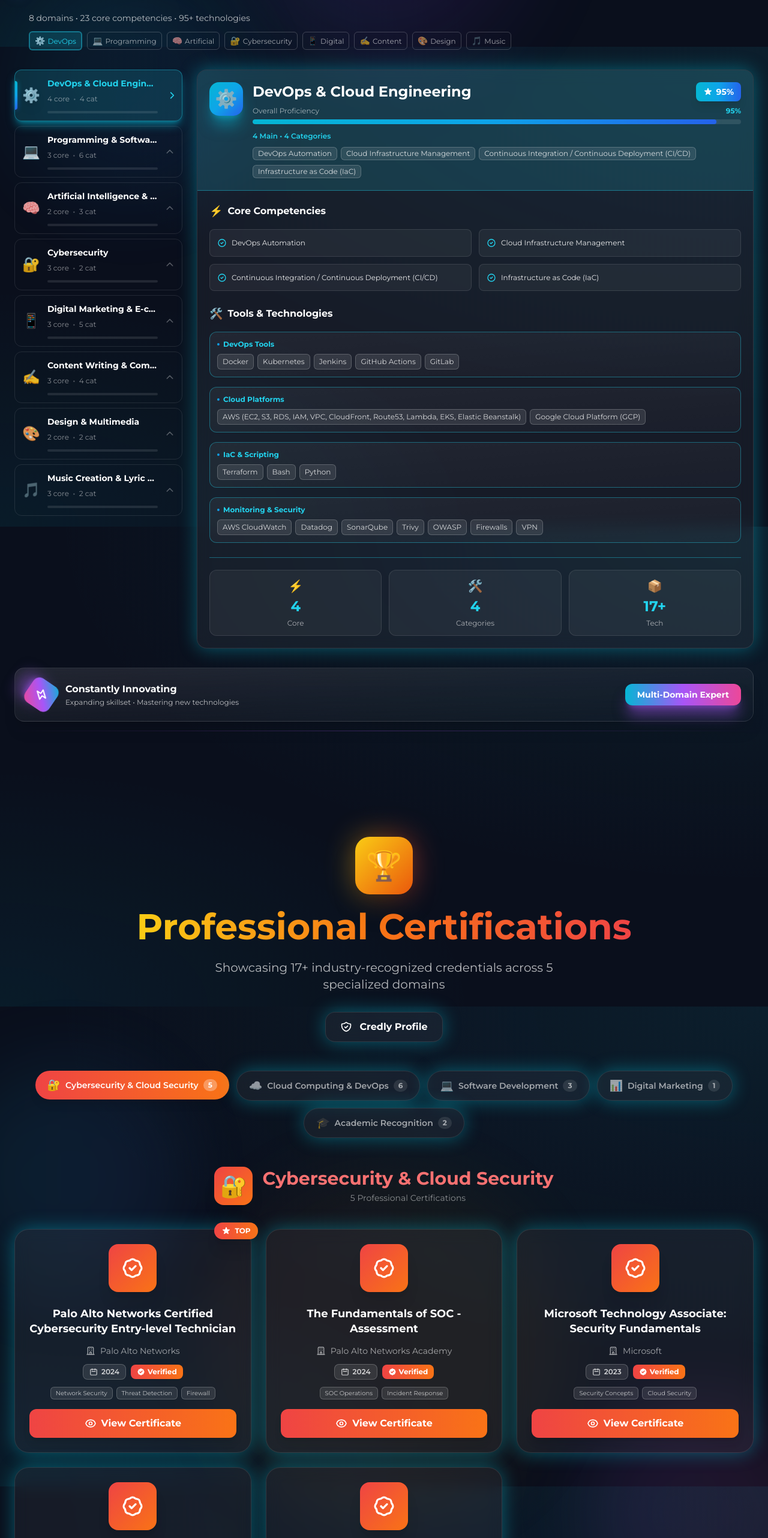
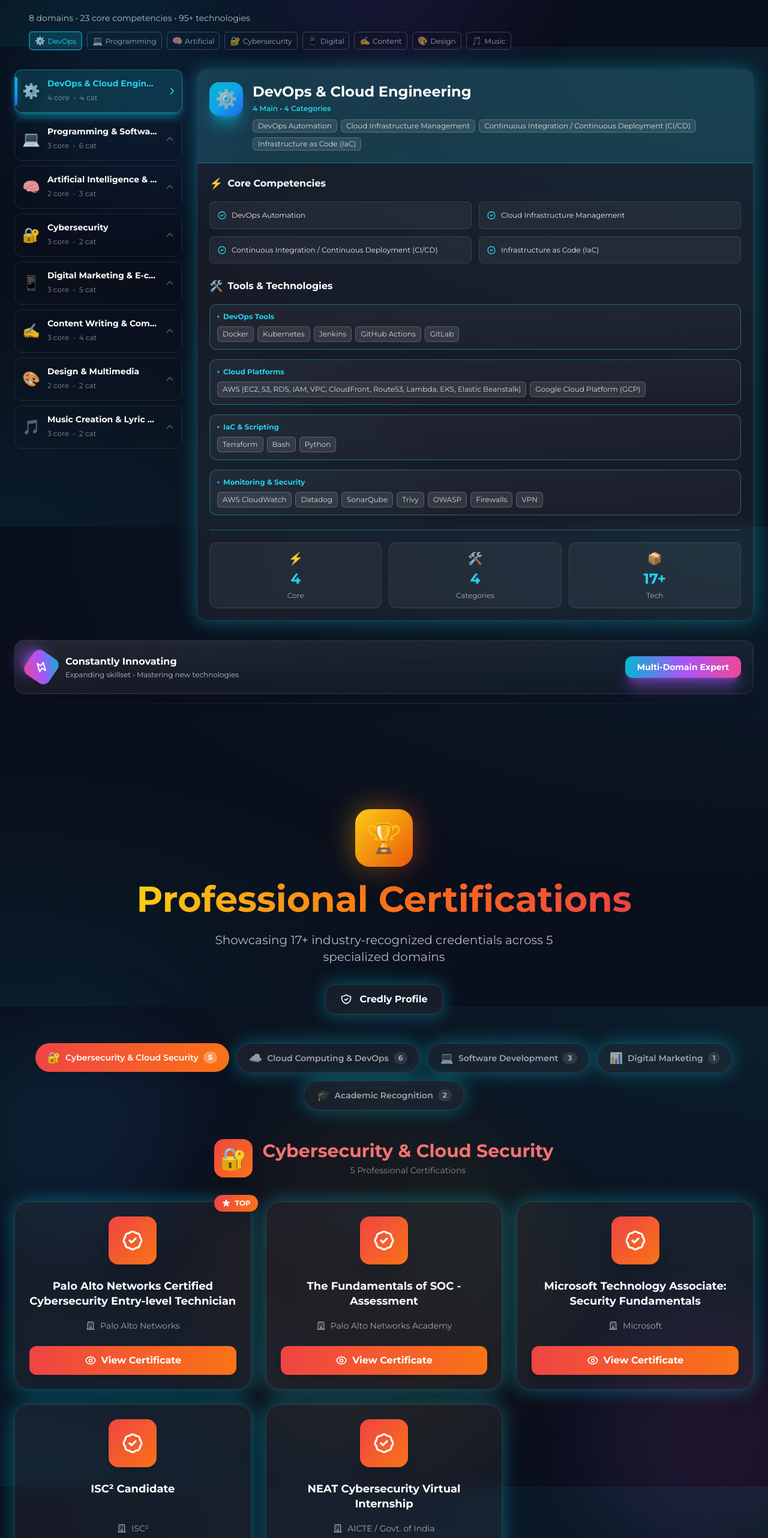
Before and after one commit to tejas-sonkusare/portfolio, a Next.js app: page / in a window 1280 px wide. Shown: the part 7922-10486 px from the top of the page at 60% size. Built offline with nearby package versions, Linux system fonts and the light colour scheme.

Commit message:
feat: Update Certifications and Skills sections

```diff
--- a/src/sections/Certifications.tsx
+++ b/src/sections/Certifications.tsx
@@ -17,15 +17,12 @@
         name: "Palo Alto Networks Certified Cybersecurity Entry-level Technician",
         issuer: "Palo Alto Networks",
         featured: true,
-        verified: true,
-        year: "2024",
-        skills: ["Network Security", "Threat Detection", "Firewall"],
         imageUrl: "/certificates/palo-alto-pccet.jpg"
       },
-      { name: "The Fundamentals of SOC - Assessment", issuer: "Palo Alto Networks Academy", featured: false, verified: true, year: "2024", skills: ["SOC Operations", "Incident Response"], imageUrl: "/certificates/palo-alto-soc-fundamentals.jpg" },
-      { name: "Microsoft Technology Associate: Security Fundamentals", issuer: "Microsoft", featured: false, verified: true, year: "2023", skills: ["Security Concepts", "Cloud Security"], imageUrl: "/certificates/microsoft-security-fundamentals.jpg" },
-      { name: "ISC² Candidate", issuer: "ISC²", featured: false, verified: true, year: "2024", skills: ["Cybersecurity Principles"], imageUrl: "/certificates/isc2-candidate.jpg" },
-      { name: "NEAT Cybersecurity Virtual Internship", issuer: "AICTE / Govt. of India", featured: false, verified: true, year: "2023", skills: ["Practical Security"], imageUrl: "/certificates/neat-certificate.jpg" },
+      { name: "The Fundamentals of SOC - Assessment", issuer: "Palo Alto Networks Academy", featured: false, imageUrl: "/certificates/palo-alto-soc-fundamentals.jpg" },
+      { name: "Microsoft Technology Associate: Security Fundamentals", issuer: "Microsoft", featured: false, imageUrl: "/certificates/microsoft-security-fundamentals.jpg" },
+      { name: "ISC² Candidate", issuer: "ISC²", featured: false, imageUrl: "/certificates/isc2-candidate.jpg" },
+      { name: "NEAT Cybersecurity Virtual Internship", issuer: "AICTE / Govt. of India", featured: false, imageUrl: "/certificates/neat-certificate.jpg" },
     ],
   },
   {
@@ -36,12 +33,12 @@
     bgColor: "bg-cyan-500/5",
     textColor: "text-cyan-400",
     items: [
-      { name: "Google Cloud Study Jam 2023", issuer: "Google Cloud - 2nd Rank", featured: true, verified: true, year: "2023", skills: ["GCP", "Cloud Platform", "Qwiklabs"], imageUrl: "/certificates/google-cloud-study-jam.jpg" },
-      { name: "Azure Fundamentals Cloud Skill Challenge", issuer: "Microsoft Learn Student Ambassador", featured: false, verified: true, year: "2023", skills: ["Azure", "Cloud Services"], imageUrl: "/certificates/azure-fundamentals-microsoft.jpg" },
-      { name: "DevOps Fundamentals", issuer: "Udemy", featured: false, verified: true, year: "2024", skills: ["CI/CD", "Automation"], imageUrl: "/certificates/devops-fundamentals-udemy.jpg" },
-      { name: "IBM SkillsBuild Internship", issuer: "IBM SkillsBuild", featured: false, verified: true, year: "2023", skills: ["Cloud Computing", "AI/ML"], imageUrl: "/certificates/ibm-skillsbuild-internship.jpg" },
-      { name: "LinkedIn Learning Certifications", issuer: "LinkedIn Learning", featured: false, verified: true, year: "2023-24", skills: ["Professional Dev"], imageUrl: "/certificates/linkedin-learning-certifications.jpg" },
-      { name: "FutureSkills Prime", issuer: "FutureSkills Prime", featured: false, verified: true, year: "2023", skills: ["Digital Skills"], imageUrl: "/certificates/futureskills-prime.jpg" },
+      { name: "Google Cloud Study Jam 2023", issuer: "Google Cloud - 2nd Rank", featured: true, imageUrl: "/certificates/google-cloud-study-jam.jpg" },
+      { name: "Azure Fundamentals Cloud Skill Challenge", issuer: "Microsoft Learn Student Ambassador", featured: false, imageUrl: "/certificates/azure-fundamentals-microsoft.jpg" },
+      { name: "DevOps Fundamentals", issuer: "Udemy", featured: false, imageUrl: "/certificates/devops-fundamentals-udemy.jpg" },
+      { name: "IBM SkillsBuild Internship", issuer: "IBM SkillsBuild", featured: false, imageUrl: "/certificates/ibm-skillsbuild-internship.jpg" },
+      { name: "LinkedIn Learning Certifications", issuer: "LinkedIn Learning", featured: false, imageUrl: "/certificates/linkedin-learning-certifications.jpg" },
+      { name: "FutureSkills Prime", issuer: "FutureSkills Prime", featured: false, imageUrl: "/certificates/futureskills-prime.jpg" },
     ],
   },
   {
@@ -52,9 +49,9 @@
     bgColor: "bg-purple-500/5",
     textColor: "text-purple-400",
     items: [
-      { name: "Android Virtual Internship", issuer: "Google / AICTE", featured: true, verified: true, year: "2023", skills: ["Android Development", "Mobile Apps"], imageUrl: "/certificates/android-virtual-internship.jpg" },
-      { name: "Java Full-Stack Development", issuer: "Sipna College", featured: false, verified: true, year: "2024", skills: ["Java", "Spring Boot"], imageUrl: null },
-      { name: "Python for Data Science", issuer: "IBM SkillsBuild", featured: false, verified: true, year: "2023", skills: ["Python", "Data Analysis"], imageUrl: null },
+      { name: "Android Virtual Internship", issuer: "Google / AICTE", featured: true, imageUrl: "/certificates/android-virtual-internship.jpg" },
+      { name: "Java Full-Stack Development", issuer: "Sipna College", featured: false, imageUrl: null },
+      { name: "Python for Data Science", issuer: "IBM SkillsBuild", featured: false, imageUrl: null },
     ],
   },
   {
@@ -65,7 +62,7 @@
     bgColor: "bg-pink-500/5",
     textColor: "text-pink-400",
     items: [
-      { name: "Digital Marketing Certification", issuer: "LinkedIn Learning", featured: false, verified: true, year: "2024", skills: ["SEO", "Social Media", "Analytics"], imageUrl: null },
+      { name: "Digital Marketing Certification", issuer: "LinkedIn Learning", featured: false, imageUrl: null },
     ],
   },
   {
@@ -76,8 +73,8 @@
     bgColor: "bg-yellow-500/5",
     textColor: "text-yellow-400",
     items: [
-      { name: "Techno Ignite 2022 - National Quiz Competition (3rd Prize)", issuer: "Institution of Engineers (India)", featured: true, verified: true, year: "2022", skills: ["Technical Knowledge", "Problem Solving"], imageUrl: "/certificates/techno-ignite-2022.jpg" },
-      { name: "Machine Learning Course", issuer: "SHINE PROJECTS", featured: false, verified: true, year: "2023", skills: ["ML Algorithms", "AI Concepts"], imageUrl: "/certificates/machine-learning-shine.jpg" },
+      { name: "Techno Ignite 2022 - National Quiz Competition (3rd Prize)", issuer: "Institution of Engineers (India)", featured: true, imageUrl: "/certificates/techno-ignite-2022.jpg" },
+      { name: "Machine Learning Course", issuer: "SHINE PROJECTS", featured: false, imageUrl: "/certificates/machine-learning-shine.jpg" },
     ],
   },
 ];
@@ -278,59 +275,16 @@
                       </div>
 
                       {/* Content */}
-                      <div className="text-center mb-4">
-                        <h4 className="text-white font-bold text-lg mb-2 leading-snug min-h-[56px]">
+                      <div className="text-center mb-6">
+                        <h4 className="text-white font-bold text-lg mb-3 leading-snug min-h-[56px]">
                           {cert.name}
                         </h4>
-
-                        {/* Issuer & Year */}
-                        <div className="flex items-center justify-center gap-2 text-white/60 text-sm mb-3">
+                        <div className="flex items-center justify-center gap-2 text-white/60 text-sm">
                           <svg className="w-4 h-4" fill="none" viewBox="0 0 24 24" stroke="currentColor">
                             <path strokeLinecap="round" strokeLinejoin="round" strokeWidth={2} d="M19 21V5a2 2 0 00-2-2H7a2 2 0 00-2 2v16m14 0h2m-2 0h-5m-9 0H3m2 0h5M9 7h1m-1 4h1m4-4h1m-1 4h1m-5 10v-5a1 1 0 011-1h2a1 1 0 011 1v5m-4 0h4" />
                           </svg>
                           <span className="line-clamp-1">{cert.issuer}</span>
                         </div>
-
-                        {/* Year & Verified Badge */}
-                        <div className="flex items-center justify-center gap-2 mb-3">
-                          <div className="px-2.5 py-1 rounded-lg bg-white/10 border border-white/20 text-white/80 text-xs font-semibold flex items-center gap-1.5">
-                            <svg className="w-3.5 h-3.5" fill="none" viewBox="0 0 24 24" stroke="currentColor">
-                              <path strokeLinecap="round" strokeLinejoin="round" strokeWidth={2} d="M8 7V3m8 4V3m-9 8h10M5 21h14a2 2 0 002-2V7a2 2 0 00-2-2H5a2 2 0 00-2 2v12a2 2 0 002 2z" />
-                            </svg>
-                            {cert.year}
-                          </div>
-                          {cert.verified && (
-                            <motion.div
-                              initial={{ scale: 0 }}
-                              animate={{ scale: 1 }}
-                              transition={{ type: "spring", delay: idx * 0.1 + 0.2 }}
-                              className={`px-2.5 py-1 rounded-lg bg-gradient-to-r ${certificationGroups[activeCategory].color} text-white text-xs font-bold flex items-center gap-1`}
-                            >
-                              <svg className="w-3.5 h-3.5" fill="currentColor" viewBox="0 0 20 20">
-                                <path fillRule="evenodd" d="M6.267 3.455a3.066 3.066 0 001.745-.723 3.066 3.066 0 013.976 0 3.066 3.066 0 001.745.723 3.066 3.066 0 012.812 2.812c.051.643.304 1.254.723 1.745a3.066 3.066 0 010 3.976 3.066 3.066 0 00-.723 1.745 3.066 3.066 0 01-2.812 2.812 3.066 3.066 0 00-1.745.723 3.066 3.066 0 01-3.976 0 3.066 3.066 0 00-1.745-.723 3.066 3.066 0 01-2.812-2.812 3.066 3.066 0 00-.723-1.745 3.066 3.066 0 010-3.976 3.066 3.066 0 00.723-1.745 3.066 3.066 0 012.812-2.812zm7.44 5.252a1 1 0 00-1.414-1.414L9 10.586 7.707 9.293a1 1 0 00-1.414 1.414l2 2a1 1 0 001.414 0l4-4z" clipRule="evenodd" />
-                              </svg>
-                              Verified
-                            </motion.div>
-                          )}
-                        </div>
-
-                        {/* Skills Tags */}
-                        {cert.skills && cert.skills.length > 0 && (
-                          <div className="flex flex-wrap gap-1.5 justify-center">
-                            {cert.skills.map((skill, skillIdx) => (
-                              <motion.span
-                                key={skillIdx}
-                                initial={{ opacity: 0, scale: 0.8 }}
-                                animate={{ opacity: 1, scale: 1 }}
-                                transition={{ delay: idx * 0.1 + skillIdx * 0.05 }}
-                                whileHover={{ scale: 1.1, y: -2 }}
-                                className="px-2 py-0.5 rounded-md bg-white/10 border border-white/20 text-white/70 text-[10px] font-medium hover:bg-white/20 hover:text-white transition-all"
-                              >
-                                {skill}
-                              </motion.span>
-                            ))}
-                          </div>
-                        )}
                       </div>
 
                       {/* View Button */}
--- a/src/sections/Skills.tsx
+++ b/src/sections/Skills.tsx
@@ -286,20 +286,8 @@
   },
 };
 
-const proficiencyLevels = {
-  devops: 95,
-  programming: 90,
-  ai: 82,
-  security: 88,
-  marketing: 85,
-  content: 92,
-  design: 80,
-  music: 94,
-};
-
 export function Skills() {
   const [activeTab, setActiveTab] = useState(0);
-  const [hoveredSkill, setHoveredSkill] = useState<string | null>(null);
   const activeCategory = skillCategories[activeTab];
   const activeColor = colorMap[activeCategory.color];
 
@@ -464,20 +452,10 @@
                           <div className={`font-bold text-sm ${isActive ? color.text : "text-white"} transition-colors duration-300 truncate`}>
                             {category.title}
                           </div>
-                          <div className="flex items-center gap-1.5 mt-1">
+                          <div className="flex items-center gap-1.5 mt-0.5">
                             <span className="text-xs text-white/50">{category.mainSkills.length} core</span>
                             <span className="text-white/30">•</span>
                             <span className="text-xs text-white/50">{category.subCategories.length} cat</span>
-                          </div>
-                          {/* Mini Proficiency Bar */}
-                          <div className="mt-2 h-1 rounded-full bg-white/10 overflow-hidden">
-                            <motion.div
-                              initial={{ width: 0 }}
-                              animate={{ width: `${proficiencyLevels[category.id as keyof typeof proficiencyLevels]}%` }}
-                              transition={{ duration: 1, delay: idx * 0.1 }}
-                            >
-                              <div className={`h-full bg-gradient-to-r ${color.gradient}`} />
-                            </motion.div>
                           </div>
                         </div>
 
@@ -518,61 +496,23 @@
               transition={{ duration: 0.4, type: "spring", stiffness: 200, damping: 25 }}
             >
               <div className="glass rounded-2xl border border-white/10 overflow-hidden shadow-xl">
-                {/* Enhanced Header with Proficiency */}
+                {/* Compact Header */}
                 <div className={`p-5 bg-gradient-to-br ${activeColor.bg} border-b ${activeColor.border}`}>
                   <div className="flex items-start gap-4">
                     <motion.div
                       initial={{ scale: 0, rotate: -180 }}
                       animate={{ scale: 1, rotate: 0 }}
                       transition={{ type: "spring", stiffness: 200, damping: 15 }}
-                      whileHover={{ scale: 1.1, rotate: 360 }}
+                      whileHover={{ scale: 1.1, rotate: 10 }}
                     >
-                      <div className={`w-14 h-14 rounded-2xl bg-gradient-to-br ${activeColor.gradient} flex items-center justify-center text-3xl shadow-xl ${activeColor.shadow} relative`}>
+                      <div className={`w-14 h-14 rounded-2xl bg-gradient-to-br ${activeColor.gradient} flex items-center justify-center text-3xl shadow-xl ${activeColor.shadow}`}>
                       {activeCategory.icon}
-                      {/* Glow effect */}
-                      <div className={`absolute inset-0 bg-gradient-to-br ${activeColor.gradient} opacity-0 hover:opacity-50 blur-xl transition-opacity duration-300 rounded-2xl`} />
                       </div>
                     </motion.div>
                     <div className="flex-1">
-                      <div className="flex items-start justify-between gap-4 mb-2">
-                        <h3 className="text-xl md:text-2xl font-bold text-white">
-                          {activeCategory.title}
-                        </h3>
-                        {/* Proficiency Badge */}
-                        <motion.div
-                          initial={{ scale: 0 }}
-                          animate={{ scale: 1 }}
-                          transition={{ type: "spring", delay: 0.2 }}
-                          className={`px-3 py-1.5 rounded-lg bg-gradient-to-r ${activeColor.gradient} text-white font-black text-sm shadow-lg flex items-center gap-1.5`}
-                        >
-                          <svg className="w-4 h-4" fill="currentColor" viewBox="0 0 20 20">
-                            <path d="M9.049 2.927c.3-.921 1.603-.921 1.902 0l1.07 3.292a1 1 0 00.95.69h3.462c.969 0 1.371 1.24.588 1.81l-2.8 2.034a1 1 0 00-.364 1.118l1.07 3.292c.3.921-.755 1.688-1.54 1.118l-2.8-2.034a1 1 0 00-1.175 0l-2.8 2.034c-.784.57-1.838-.197-1.539-1.118l1.07-3.292a1 1 0 00-.364-1.118L2.98 8.72c-.783-.57-.38-1.81.588-1.81h3.461a1 1 0 00.951-.69l1.07-3.292z" />
-                          </svg>
-                          {proficiencyLevels[activeCategory.id as keyof typeof proficiencyLevels]}%
-                        </motion.div>
-                      </div>
-
-                      {/* Proficiency Bar */}
-                      <div className="mb-3">
-                        <div className="flex justify-between items-center mb-1.5">
-                          <span className="text-xs text-white/60 font-medium">Overall Proficiency</span>
-                          <span className={`text-xs ${activeColor.text} font-bold`}>
-                            {proficiencyLevels[activeCategory.id as keyof typeof proficiencyLevels]}%
-                          </span>
-                        </div>
-                        <div className="h-2 rounded-full bg-white/10 overflow-hidden relative">
-                          <motion.div
-                            initial={{ width: 0 }}
-                            animate={{ width: `${proficiencyLevels[activeCategory.id as keyof typeof proficiencyLevels]}%` }}
-                            transition={{ duration: 1, ease: "easeOut", delay: 0.3 }}
-                            className="h-full relative"
-                          >
-                            <div className={`absolute inset-0 bg-gradient-to-r ${activeColor.gradient} rounded-full`} />
-                            <div className={`absolute inset-0 bg-gradient-to-r ${activeColor.gradient} rounded-full blur-sm opacity-50`} />
-                          </motion.div>
-                        </div>
-                      </div>
-
+                      <h3 className="text-xl md:text-2xl font-bold text-white mb-1">
+                        {activeCategory.title}
+                      </h3>
                       <p className={`text-xs ${activeColor.text} font-semibold mb-2`}>
                         {activeCategory.mainSkills.length} Main • {activeCategory.subCategories.length} Categories
                       </p>
@@ -641,35 +581,17 @@
                           </h5>
                           <div className="flex flex-wrap gap-1.5">
                             {subCat.items.map((item, i) => (
-                              <motion.div
+                              <motion.span
                                 key={i}
                                 initial={{ opacity: 0, scale: 0.8 }}
                                 animate={{ opacity: 1, scale: 1 }}
                                 transition={{ delay: 0.6 + idx * 0.1 + i * 0.03 }}
                                 whileHover={{ scale: 1.08, y: -2 }}
-                                onHoverStart={() => setHoveredSkill(item)}
-                                onHoverEnd={() => setHoveredSkill(null)}
-                                className="relative"
                               >
-                                <span className={`px-2 py-1 rounded-md bg-white/10 border text-white/80 text-xs font-medium transition-all inline-block ${
-                                  hoveredSkill === item
-                                    ? `border-white/60 ${activeColor.bg} ${activeColor.text} shadow-lg`
-                                    : 'border-white/20 hover:border-white/40'
-                                }`}>
-                                  {item}
-                                </span>
-                                {/* Tooltip effect */}
-                                {hoveredSkill === item && (
-                                  <motion.div
-                                    initial={{ opacity: 0, y: 5 }}
-                                    animate={{ opacity: 1, y: 0 }}
-                                    className={`absolute -top-8 left-1/2 -translate-x-1/2 px-2 py-1 rounded-md bg-gradient-to-r ${activeColor.gradient} text-white text-[10px] font-bold whitespace-nowrap shadow-lg pointer-events-none z-10`}
-                                  >
-                                    Skilled
-                                    <div className={`absolute bottom-0 left-1/2 -translate-x-1/2 translate-y-full w-0 h-0 border-l-4 border-r-4 border-t-4 border-transparent border-t-${activeCategory.color}-500`} />
-                                  </motion.div>
-                                )}
-                              </motion.div>
+                                <span className="px-2 py-1 rounded-md bg-white/10 border border-white/20 text-white/80 text-xs font-medium hover:border-white/40 transition-all inline-block">
+                    {item}
+                  </span>
+                              </motion.span>
                             ))}
                           </div>
                         </div>
```
